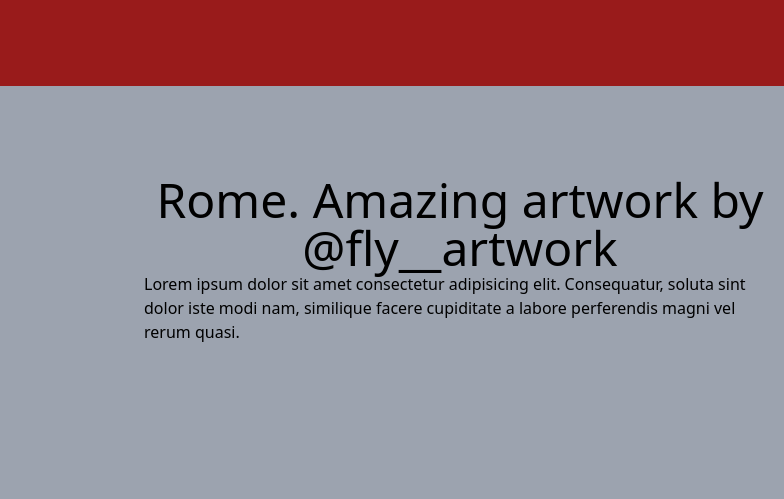
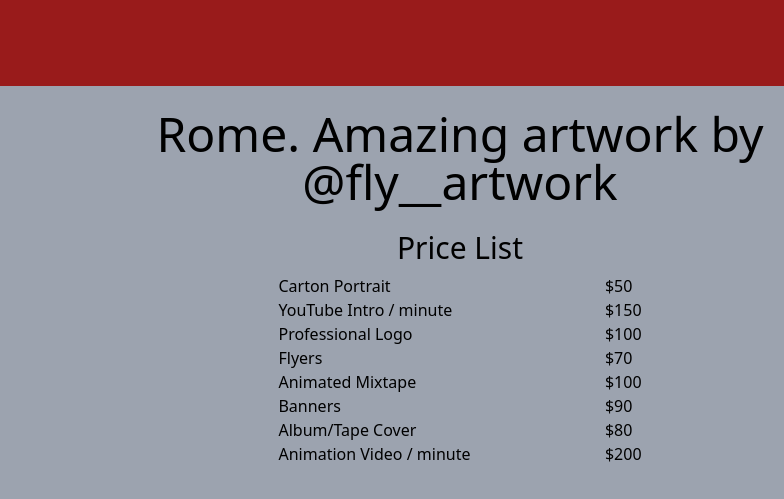
Before and after one commit to mjmorrison10/rome-fly__artwork, a website: page src/index.html in a window 1280 px wide. Shown: the part 135-634 px from the top of the page, 496-1280 px from the left. Drawn offline with Linux system fonts and the light colour scheme.

Commit message:
welcome section

```diff
--- a/src/index.html
+++ b/src/index.html
@@ -37,12 +37,33 @@
         />
       </div>
       <div class="flex-1 flex flex-col items-center justify-center px-2">
-        <h1 class="text-5xl text-center">Rome. Amazing artwork by @fly__artwork</h1>
-        <p>
-          Lorem ipsum dolor sit amet consectetur adipisicing elit. Consequatur,
-          soluta sint dolor iste modi nam, similique facere cupiditate a labore
-          perferendis magni vel rerum quasi.
-        </p>
+        <h1 class="text-5xl text-center">
+          Rome. Amazing artwork by @fly__artwork
+        </h1>
+        <h2 class="text-3xl mt-6 mb-2">Price List</h2>
+        <div class="flex justify-evenly w-full">
+          <ol>
+            <li>Carton Portrait</li>
+            <li>YouTube Intro / minute</li>
+            <li>Professional Logo</li>
+            <li>Flyers</li>
+            <li>Animated Mixtape</li>
+            <li>Banners</li>
+            <li>Album/Tape Cover</li>
+            <li>Animation Video / minute</li>
+          </ol>
+
+          <ol>
+            <li>$50</li>
+            <li>$150</li>
+            <li>$100</li>
+            <li>$70</li>
+            <li>$100</li>
+            <li>$90</li>
+            <li>$80</li>
+            <li>$200</li>
+          </ol>
+        </div>
       </div>
     </div>
   </body>
```
Also changed, not shown: src/css/styles.css.
